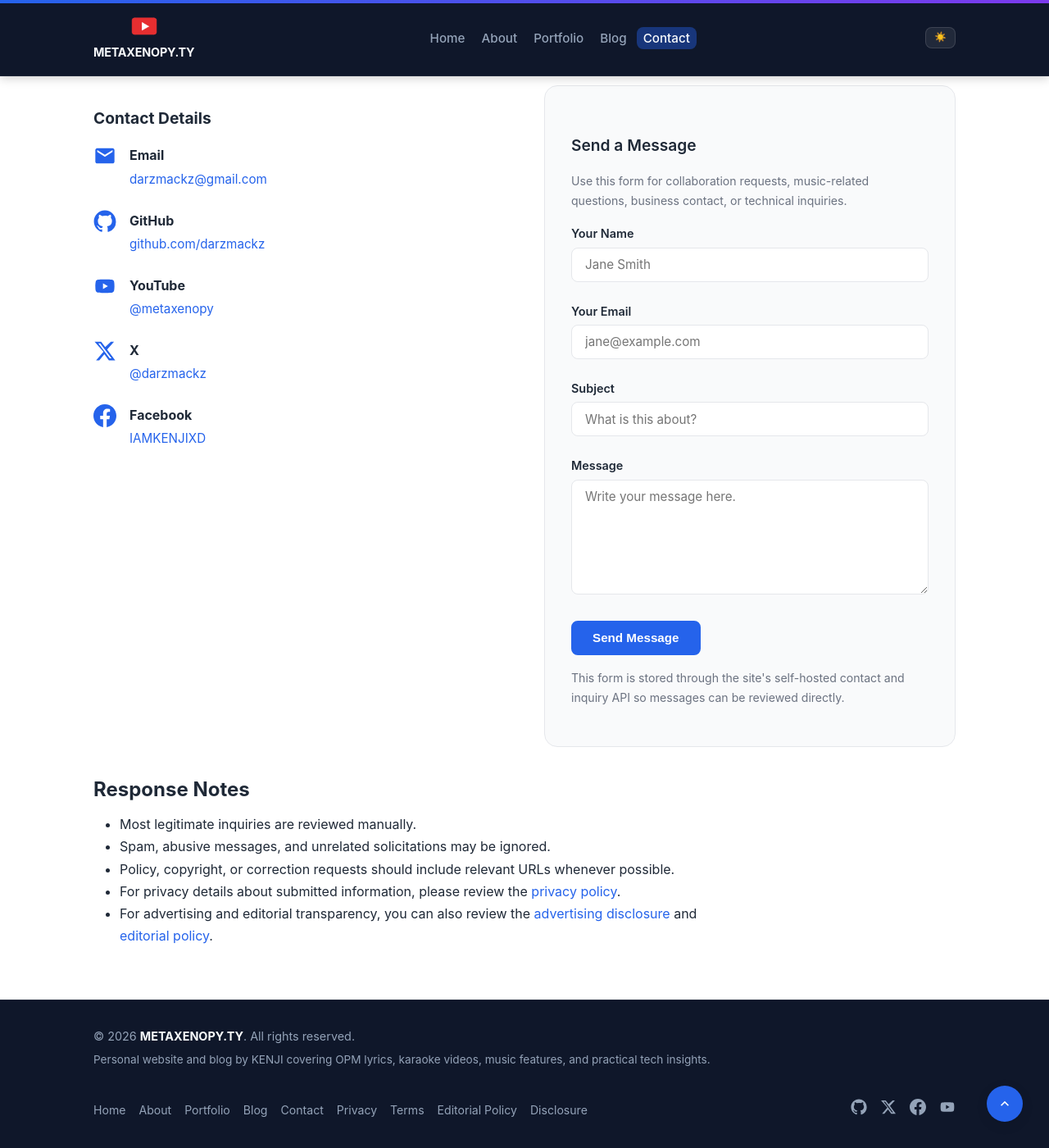
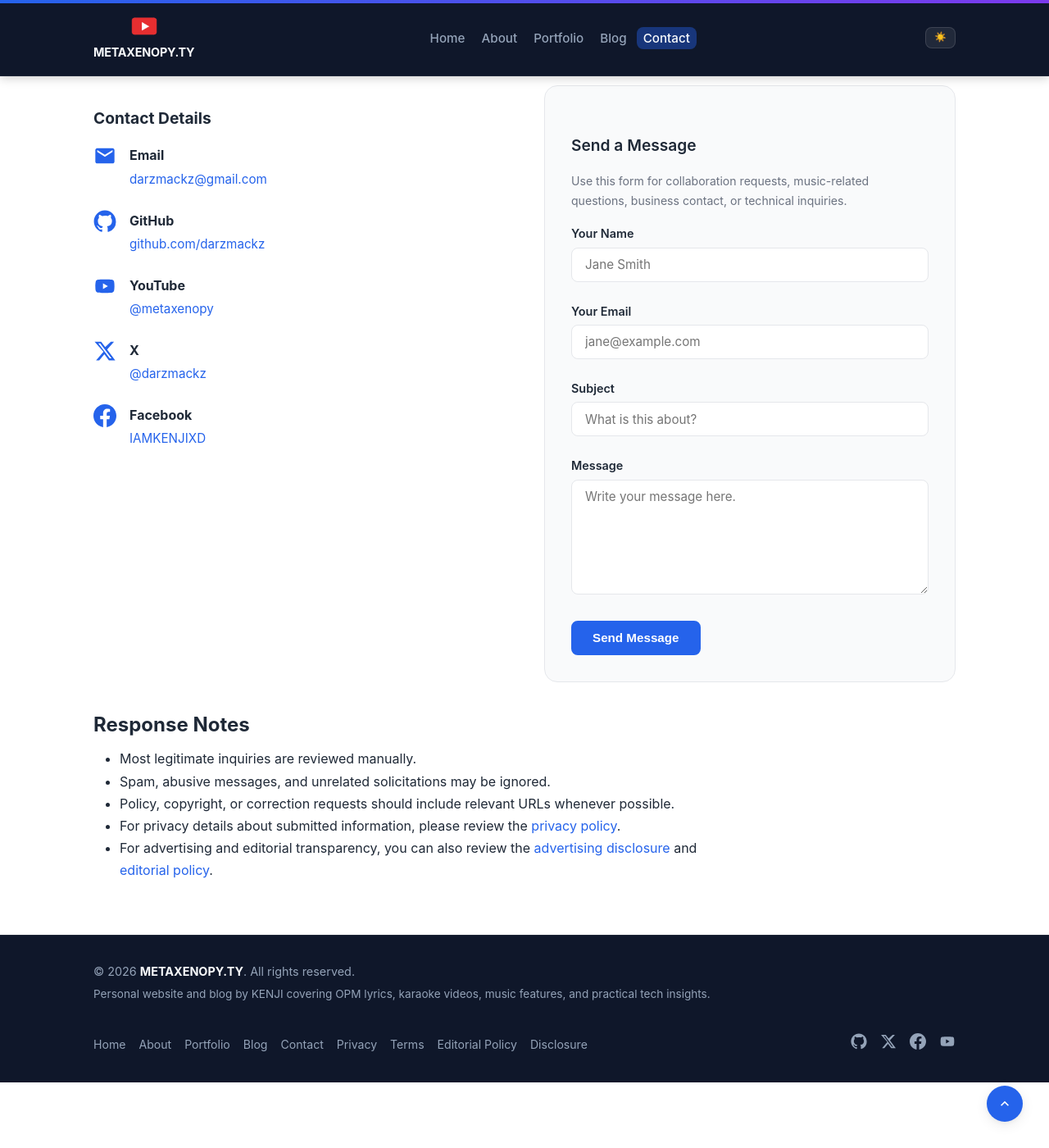
Before and after one commit to darzmackz/darzmackz.github.io, a Jekyll site: the page built from contact.md, in a window 1280 px wide and 1400 px high, scrolled down 463 px. Shown: the whole window at 82% size. Built offline with Jekyll 4.4.1, drawn with Linux system fonts in a browser that asks for light colours.

Commit message:
Refactor post share UI and engagement ranking
Replace simple share buttons with icon-equipped, accessible share controls and unify styles: switch .post-share-actions from flex to a responsive grid, add .post-share-button and .post-share-icon styles, and provide a 2-column default / 4-column desktop layout (updates applied to both minified and non-minified CSS). Update post layout HTML to include SVG icons, label changes, and remove the old "Tracked through your self-hosted engagement API" note.

Improve admin analytics: renderDashboard now requests engagement for all published posts, builds entries pairing posts with metrics, filters out offline entries when computing totals, and ranks posts by visitors then reactions to produce a top list with explicit ranking info; also adjust dashboard labels from "sample" to tracked totals where appropriate. Finally, remove a line in contact.md mentioning storage via the self-hosted contact API.

```diff
--- a/assets/css/main.css
+++ b/assets/css/main.css
@@ -774,9 +774,28 @@
 }
 
 .post-share-actions {
-  display: flex;
-  flex-wrap: wrap;
+  display: grid;
+  grid-template-columns: repeat(2, minmax(0, 1fr));
   gap: var(--spacing-sm);
+}
+
+.post-share-button {
+  display: inline-flex;
+  align-items: center;
+  justify-content: center;
+  gap: 0.55rem;
+  width: 100%;
+}
+
+.post-share-icon {
+  display: inline-flex;
+  align-items: center;
+  justify-content: center;
+  width: 1.9rem;
+  height: 1.9rem;
+  border-radius: 999px;
+  background: rgba(255, 255, 255, 0.12);
+  flex: 0 0 auto;
 }
 
 .post-share-copy,
@@ -794,6 +813,12 @@
   background: var(--color-bg-alt);
   border-color: var(--color-primary);
   text-decoration: none;
+}
+
+@media (min-width: 769px) {
+  .post-share-actions {
+    grid-template-columns: repeat(4, minmax(0, 1fr));
+  }
 }
 
 .post-reactions-head h2,
--- a/contact.md
+++ b/contact.md
@@ -103,7 +103,6 @@
       <button type="submit" class="btn btn-primary">Send Message</button>
       <span class="engagement-feedback" data-contact-feedback aria-live="polite"></span>
     </form>
-    <p class="form-note">This form is stored through the site's self-hosted contact and inquiry API so messages can be reviewed directly.</p>
   </div>
 </div>
 
```
Also changed, not shown: _layouts/post.html (+36 -5 lines), admin/admin.js, assets/css/main.min.css.
